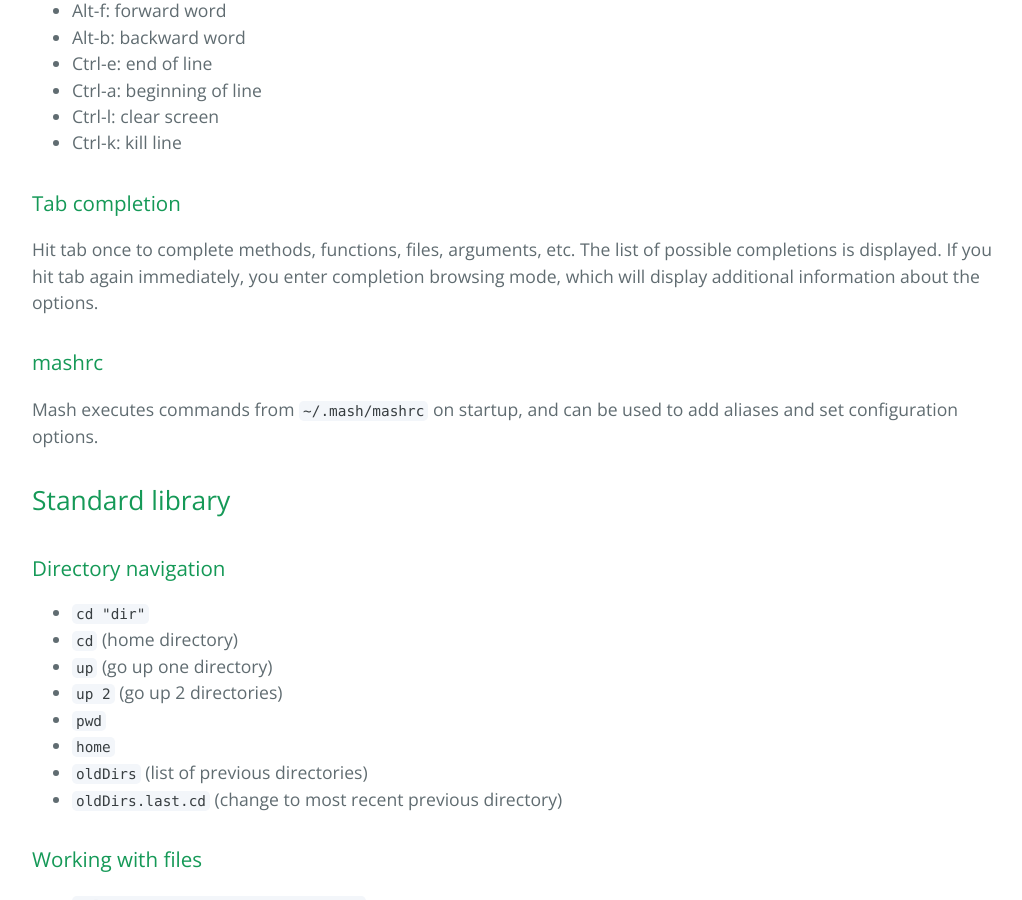
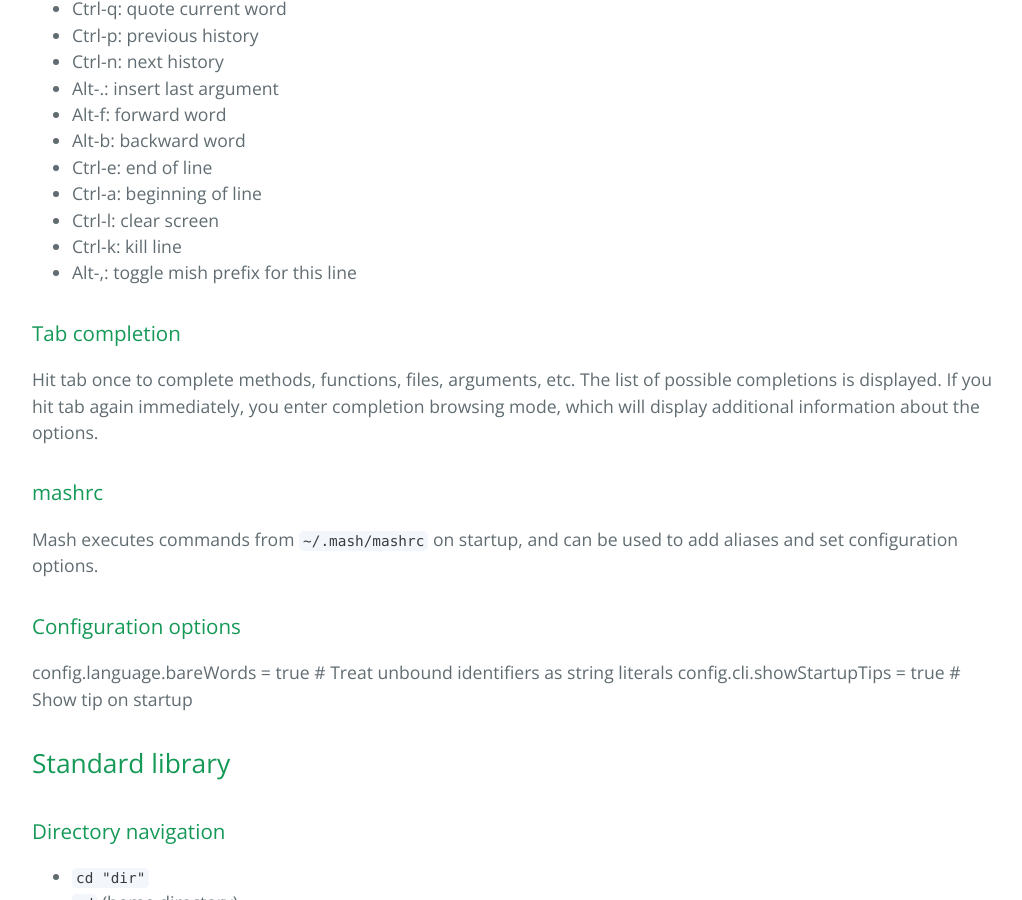
Before and after one commit to mdr/mash, a Jekyll site: the page built from quick-reference-guide.md, in a window 1280 px wide and 900 px high, scrolled down 3783 px. Shown: the whole window, without its empty margins (128-1150 px from the left). Built offline with Jekyll 4.4.1, drawn with Linux system fonts in a browser that asks for light colours; some of the changed text lies outside the part shown.

Commit message:
update docs

```diff
--- a/quick-reference-guide.md
+++ b/quick-reference-guide.md
@@ -67,8 +67,8 @@
 As syntax sugar, anonymous functions can be written using the *hole* (`_`) operator. Same
 examples as above:
 
-	_ + 1
-	_.size
+    _ + 1
+    _.size
 
 The scope of the hole is:
 
@@ -78,6 +78,10 @@
 Holes can be repeated:
 
     _ * _ # equivalent to x => x * x
+
+There is a further syntax sugar for member expressions:
+
+    .size # equivalent to _.size, or x => x.size
 
 ### Function calls:
 
@@ -144,6 +148,7 @@
 * Ctrl-a: beginning of line
 * Ctrl-l: clear screen
 * Ctrl-k: kill line
+* Alt-,: toggle mish prefix for this line
 
 ### Tab completion
 
@@ -155,6 +160,11 @@
 
 Mash executes commands from `~/.mash/mashrc` on startup, and can be used to add aliases and
 set configuration options.
+
+### Configuration options
+
+   config.language.bareWords = true # Treat unbound identifiers as string literals
+   config.cli.showStartupTips = true # Show tip on startup
 
 ## Standard library
 
```
Also changed, not shown: index.md (+2 -1 lines).
